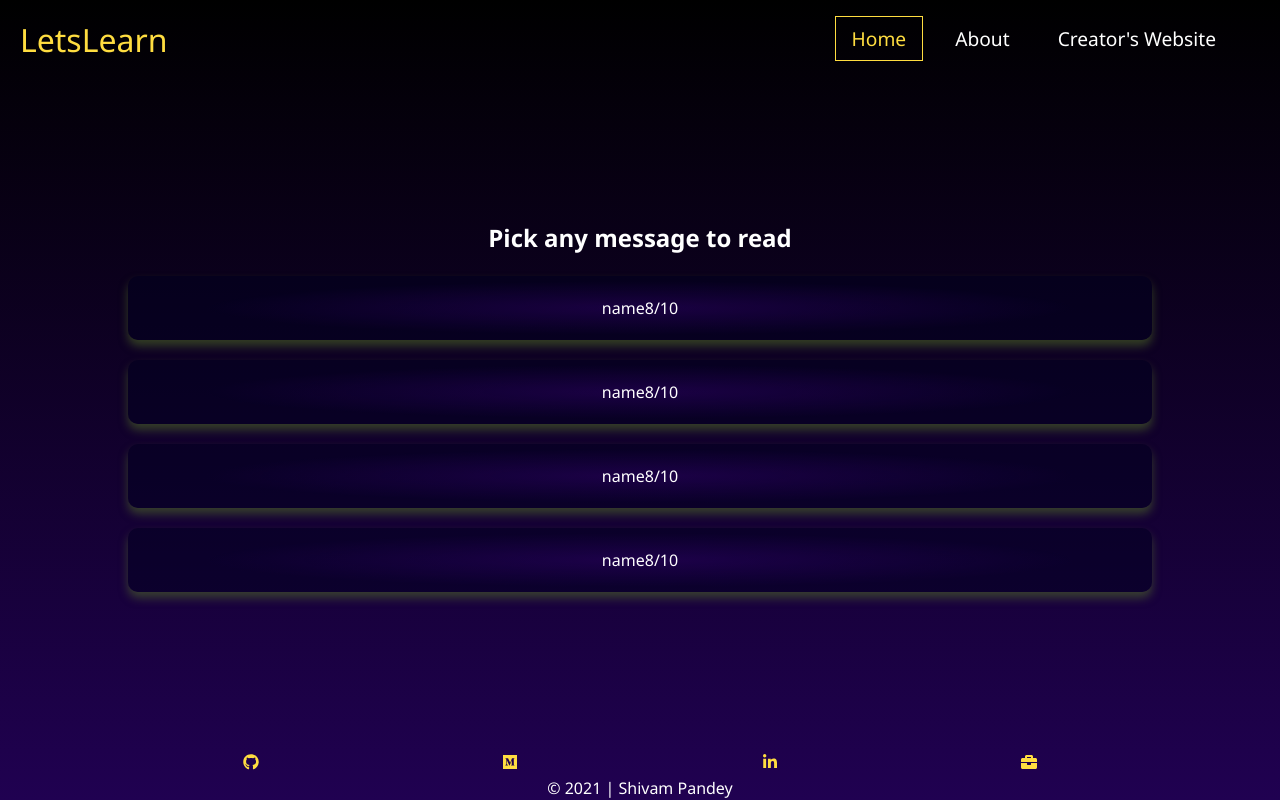
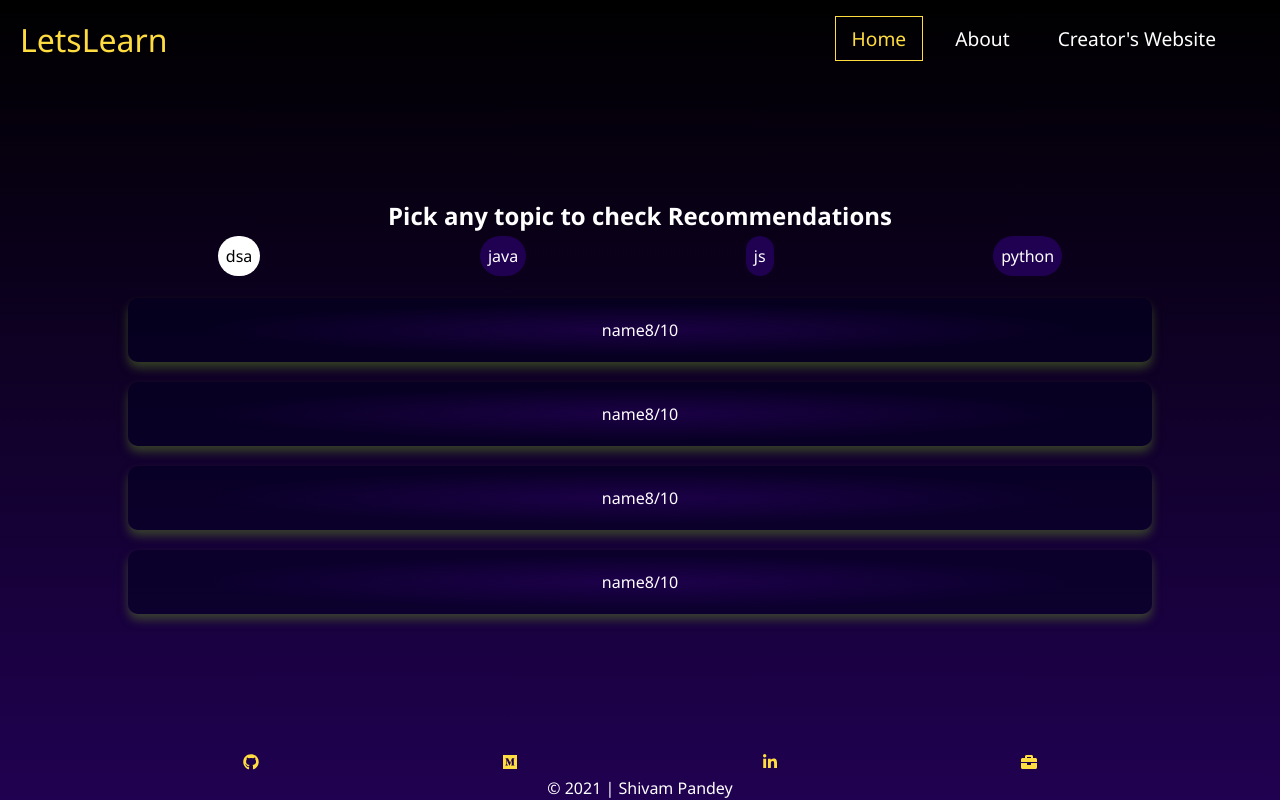
Before and after one commit to SJTGSHIVAM/learning_recommendation_mark9, a React (Create React App) app: page / in a window 1280 px wide. Built offline with nearby package versions, Linux system fonts and the light colour scheme.

Commit message:
feat: added

```diff
--- a/src/App.css
+++ b/src/App.css
@@ -67,6 +67,20 @@ a {
   line-height: 36px;
   color: #ffffff;
 }
+.topic-list {
+  display: flex;
+  justify-content: space-around;
+}
+.topic-tile {
+  margin: 0.1rem;
+  padding: 0.5rem;
+  border-radius: 25px;
+  background-color: #200151;
+}
+.highlight {
+  background-color: white;
+  color: #000000;
+}
 .mid-section {
   margin: auto;
 }
--- a/src/App.tsx
+++ b/src/App.tsx
@@ -15,7 +15,7 @@ function App() {
       {" "}
       <Navbar />
       <Switch>
-        <Route path="/" component={() => <RecList topic={"dsa"} />} exact />
+        <Route path="/" component={() => <RecList top={"dsa"} />} exact />
         <Route path="/rec/:id/:topic" component={Rec} />
         <Route path="/" component={NotFound} />
         <Route path="/about" exact component={About} />
--- a/src/components/RecList/RecList.tsx
+++ b/src/components/RecList/RecList.tsx
@@ -1,9 +1,11 @@
+import { useState } from "react";
 import { Link } from "react-router-dom";
 import dsaRec from "../../data/dsaRec";
 import javaRec from "../../data/javaRec";
 import jsRec from "../../data/jsRec";
 import pythonRec from "../../data/pythonRec";
 // import NotFound from "../notfound";
+const topicList = ["dsa", "java", "js", "python"];
 const data: {
   [key: string]: {
     id: number;
@@ -18,10 +20,30 @@ const data: {
   js: jsRec,
   python: pythonRec,
 };
-const recList = ({ topic }: { topic: string }) => {
+const RecList = ({ top }: { top: string }) => {
+  const [topic, setTopic] = useState(top);
   return (
     <div className="scroll mid-section">
-      <h2 className="rec-title fix">Pick any message to read</h2>
+      <h2 className="rec-title fix">Pick any topic to check Recommendations</h2>
+      <div className="topic-list">
+        {topicList.map((i) => {
+          // console.log(i, data[i][0].emoji);
+          // let x = String(i);
+          return (
+            <>
+              <span
+                className={"topic-tile " + (topic == i ? "highlight" : "")}
+                onClick={() => {
+                  setTopic(i);
+                }}
+                key={i}
+              >
+                {i}
+              </span>
+            </>
+          );
+        })}
+      </div>
       {data[topic].map((rec) => {
         return (
           <Link to={`/rec/${rec.id}/${topic}`} key={rec.id}>
@@ -36,4 +58,4 @@ const recList = ({ topic }: { topic: string }) => {
   );
 };
 
-export default recList;
+export default RecList;
```
